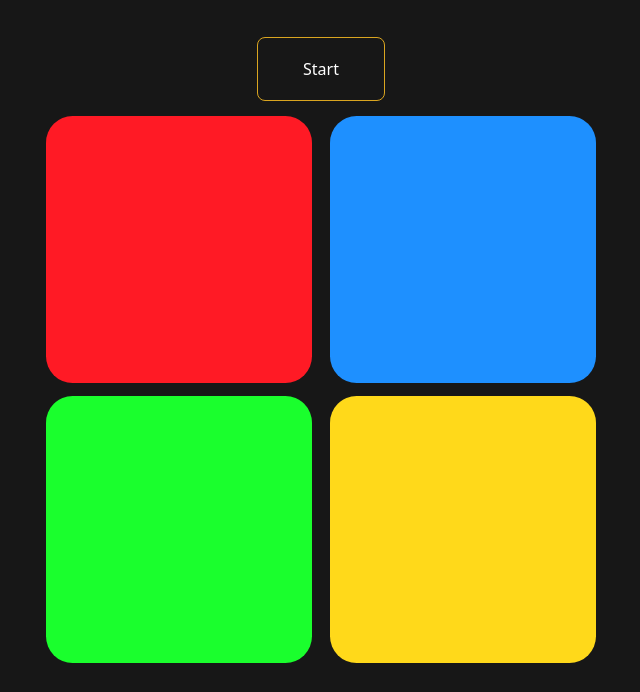
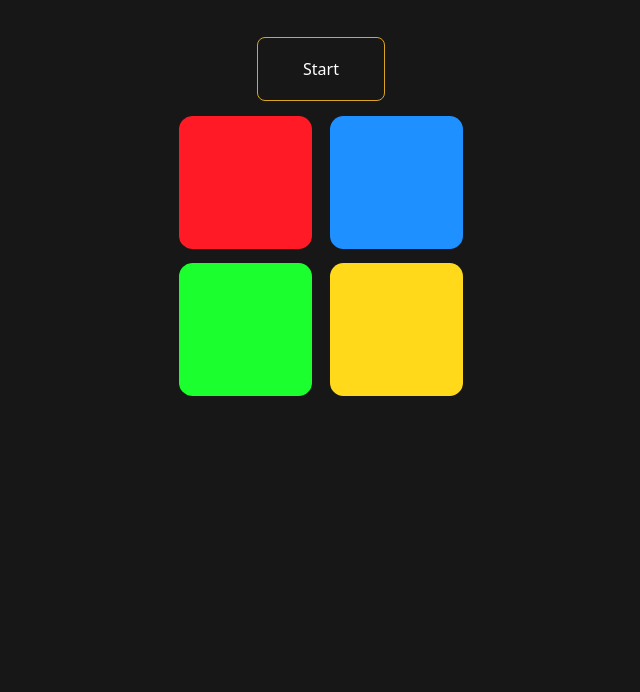
Before and after one commit to dillonyu/simon, a plain HTML site: page src/index.html in a window 1280 px wide. Shown: the part 108-800 px from the top of the page, without its empty margins (319-959 px from the left). Drawn offline with Linux system fonts and the light colour scheme.

Commit message:
Decrease button size

```diff
--- a/src/style.css
+++ b/src/style.css
@@ -27,8 +27,8 @@ h1 {
 }
 
 .button > * {
-	width: 20em;
-	height: 20em;
+	width: 10em;
+	height: 10em;
 	border-radius: 10%;
 }
 
```
